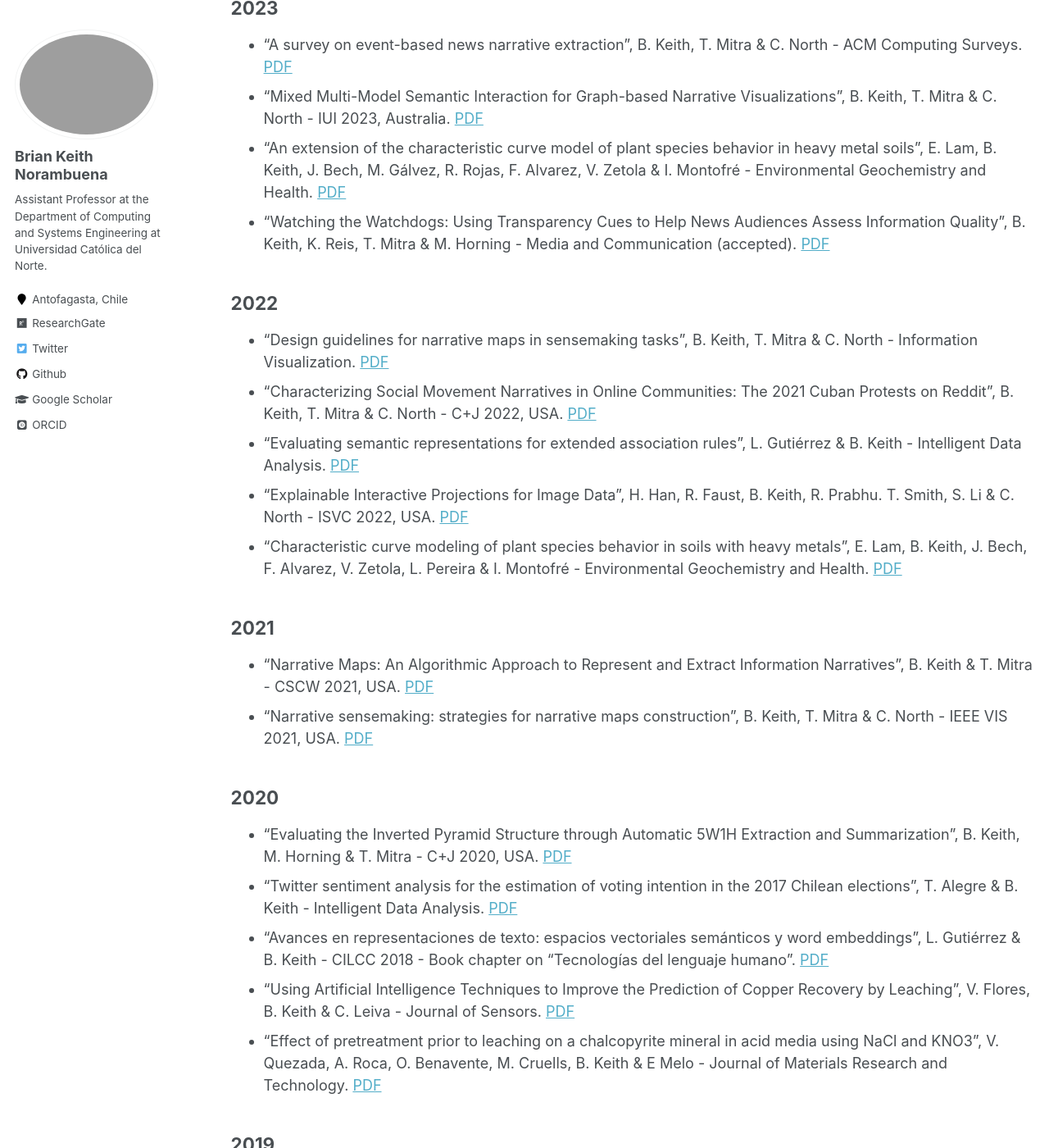
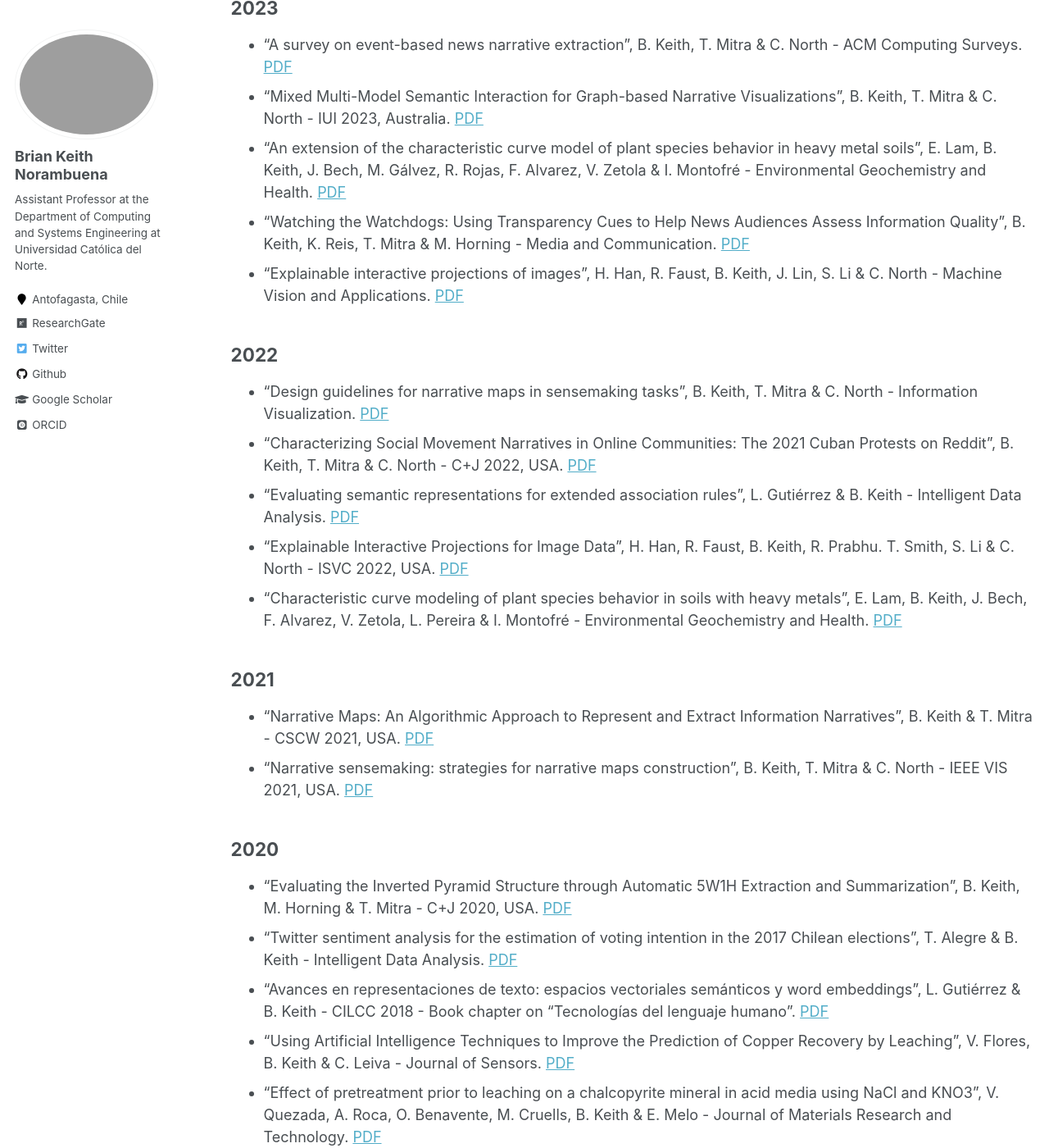
Before and after one commit to briankeithn/briankeithn.github.io, a Jekyll site: the page built from _pages/publications.md, in a window 1280 px wide and 1400 px high, scrolled down 378 px. Shown: the whole window at 82% size. Built offline with Jekyll 4.4.1, drawn with Linux system fonts in a browser that asks for light colours; some web fonts are replaced.

Commit message:
Update publications.md

```diff
--- a/_pages/publications.md
+++ b/_pages/publications.md
@@ -18,7 +18,8 @@ This material is presented to ensure timely dissemination of scholarly and techn
 - "A survey on event-based news narrative extraction", B. Keith, T. Mitra & C. North - ACM Computing Surveys. [PDF](http://briankeithn.github.io/files/2023_CSUR.pdf)
 - "Mixed Multi-Model Semantic Interaction for Graph-based Narrative Visualizations", B. Keith, T. Mitra & C. North - IUI 2023, Australia. [PDF](http://briankeithn.github.io/files/2023_IUI.pdf)
 - "An extension of the characteristic curve model of plant species behavior in heavy metal soils", E. Lam, B. Keith, J. Bech, M. Gálvez, R. Rojas, F. Alvarez, V. Zetola & I. Montofré - Environmental Geochemistry and Health. [PDF](http://briankeithn.github.io/files/2023_Curves.pdf)
-- "Watching the Watchdogs: Using Transparency Cues to Help News Audiences Assess Information Quality", B. Keith, K. Reis, T. Mitra & M. Horning - Media and Communication (accepted). [PDF](http://briankeithn.github.io/files/2023_MaC.pdf)
+- "Watching the Watchdogs: Using Transparency Cues to Help News Audiences Assess Information Quality", B. Keith, K. Reis, T. Mitra & M. Horning - Media and Communication. [PDF](http://briankeithn.github.io/files/2023_MaC.pdf)
+- "Explainable interactive projections of images", H. Han, R. Faust, B. Keith, J. Lin, S. Li & C. North - Machine Vision and Applications. [PDF](http://briankeithn.github.io/files/2023_MVA.pdf)
 
 ## 2022
 - "Design guidelines for narrative maps in sensemaking tasks", B. Keith, T. Mitra & C. North - Information Visualization. [PDF](http://briankeithn.github.io/files/2022_InfoVis.pdf)
@@ -36,7 +37,7 @@ This material is presented to ensure timely dissemination of scholarly and techn
 - "Twitter sentiment analysis for the estimation of voting intention in the 2017 Chilean elections", T. Alegre & B. Keith - Intelligent Data Analysis. [PDF](http://briankeithn.github.io/files/2020_IDA_TAS_Final.pdf)
 - "Avances en representaciones de texto: espacios vectoriales semánticos y word embeddings", L. Gutiérrez & B. Keith - CILCC 2018 - Book chapter on "Tecnologías del lenguaje humano". [PDF](http://briankeithn.github.io/files/2020_TLH.pdf)
 - "Using Artificial Intelligence Techniques to Improve the Prediction of Copper Recovery by Leaching", V. Flores, B. Keith & C. Leiva - Journal of Sensors. [PDF](http://briankeithn.github.io/files/2020_Sensors.pdf)
-- "Effect of pretreatment prior to leaching on a chalcopyrite mineral in acid media using NaCl and KNO3", V. Quezada, A. Roca, O. Benavente, M. Cruells, B. Keith & E Melo - Journal of Materials Research and Technology. [PDF](http://briankeithn.github.io/files/2020_Materials.pdf)
+- "Effect of pretreatment prior to leaching on a chalcopyrite mineral in acid media using NaCl and KNO3", V. Quezada, A. Roca, O. Benavente, M. Cruells, B. Keith & E. Melo - Journal of Materials Research and Technology. [PDF](http://briankeithn.github.io/files/2020_Materials.pdf)
 
 ## 2019
 - "Sentiment analysis and opinion mining applied to scientific paper reviews", B. Keith, E. Fuentes & C. Meneses - Intelligent Data Analysis. [PDF](http://briankeithn.github.io/files/2019_IDA_Reviews.pdf)
```
